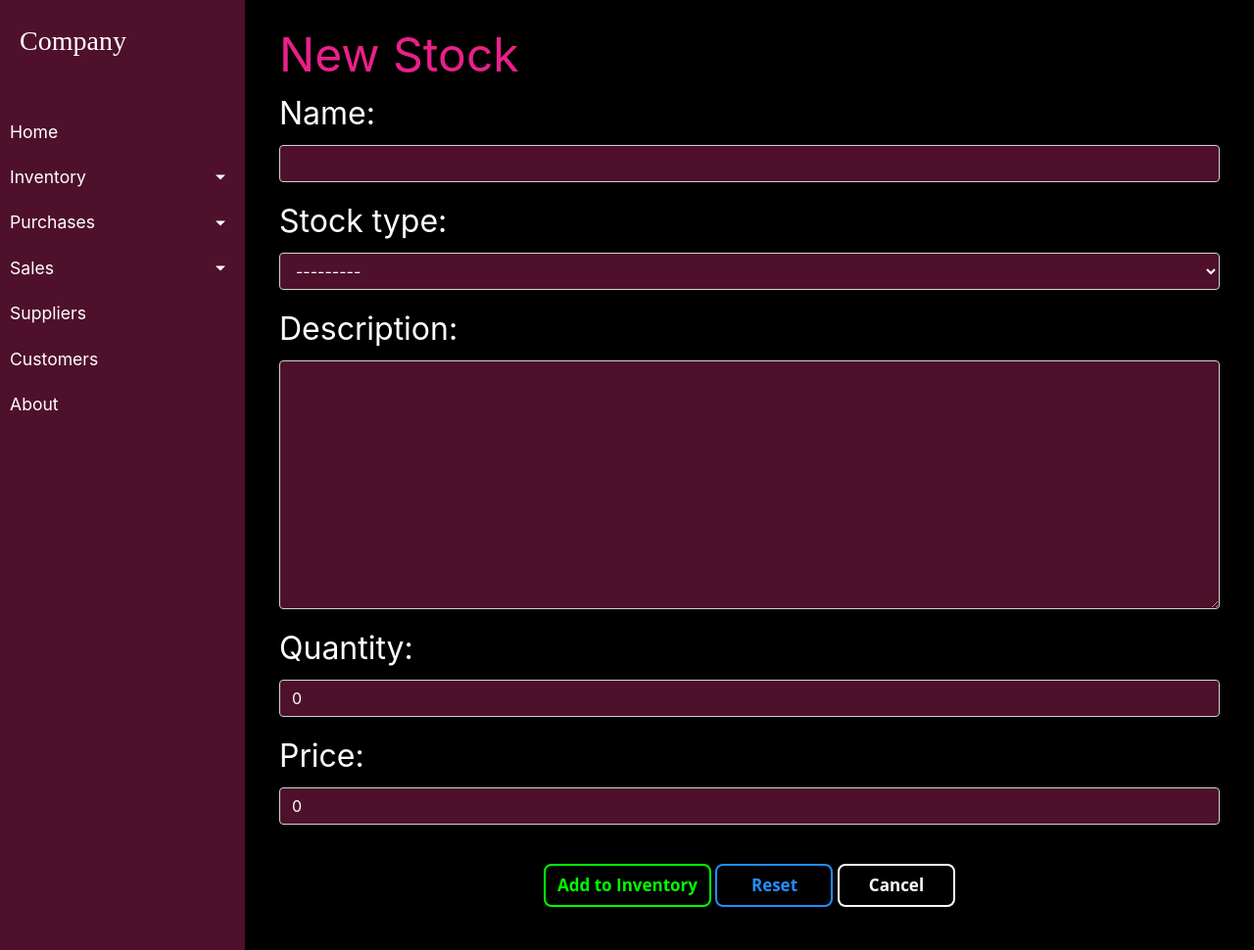
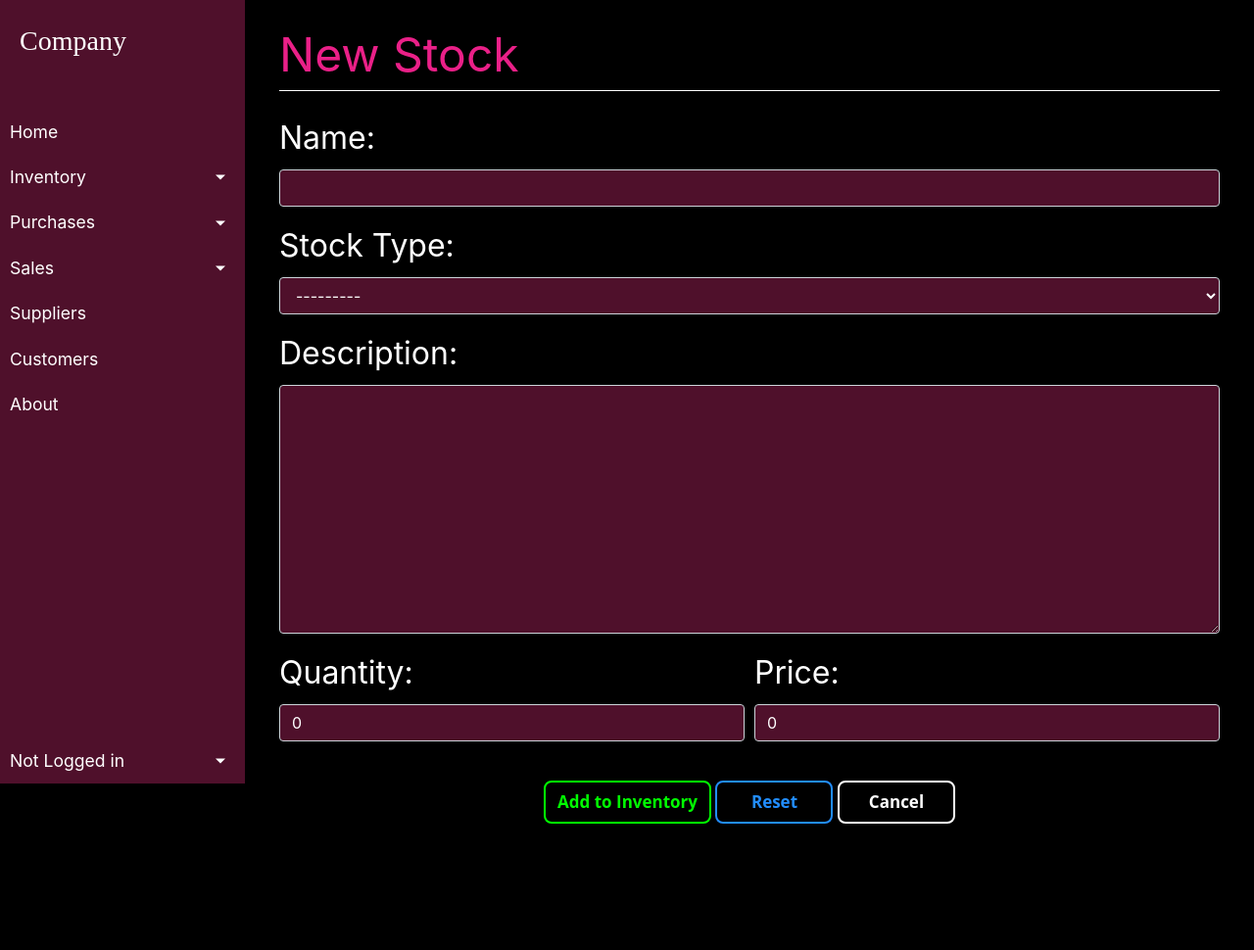
Before and after one commit to akashroshan135/inventory-management, a Django app: page /inventory/new in a window 1280 px wide. Shown: the whole page at 98% size. After the commit the page ends 841 px from the top, so only its background shows below. Run offline with Django 3.2, Linux system fonts and the light colour scheme; some libraries are stand-ins or nearby versions; some web fonts are replaced.

Commit message:
made sidebar static, edit stock form

```diff
--- a/homepage/static/css/sidebar.css
+++ b/homepage/static/css/sidebar.css
@@ -11,8 +11,12 @@
 }
 
 #sidebar {
-    min-width: 250px;
-    max-width: 250px;
+    width: 250px;
+    position: fixed;
+    top: 0;
+    left: 0;
+    height: 100vh;
+    z-index: 999;
     background: #4F102B;
     color: #fff;
     transition: all 0.3s;
@@ -83,6 +87,12 @@ a.nav-button {
     color: #4F102B;
 }
 
+.bottomleft {
+    bottom: 0;
+    position: absolute;
+    min-width: 250px;
+    max-width: 250px;
+}
 
 /* ---------------------------------------------------
     CONTENT STYLE
@@ -90,6 +100,7 @@ a.nav-button {
 
 #content {
     width: 100%;
+    margin-left: 250px;
     padding: 20px;
     min-height: 100vh;
     transition: all 0.3s;
--- a/homepage/templates/base.html
+++ b/homepage/templates/base.html
@@ -67,8 +67,22 @@
                 <li>
                     <a class="sidebar-text sidebar-button" href="#">About</a>
                 </li>
+
+                <li class="bottomleft">
+                    {% if user.is_authenticated %}
+                        <a href="#UserSubmenu" data-toggle="collapse" class="dropdown-toggle sidebar-text right-arrow sidebar-button">{{ request.user.username }}</a>
+                    {% else %}
+                        <a href="#UserSubmenu" data-toggle="collapse" class="dropdown-toggle sidebar-text right-arrow sidebar-button">Not Logged in</a>
+                    {% endif %}
+                    <ul class="collapse list-unstyled" id="UserSubmenu">
+                        {% if request.user.is_superuser %}
+                            <li> <a class="sidebar-text sidebar-subitem sidebar-button" href="{% url 'admin:index' %}">Admin Page</a> </li>
+                        {% endif %}
+                        <li> <a class="sidebar-text sidebar-subitem sidebar-button" href="#">Logout</a> </li>
+                    </ul>
+                </li>
+
             </ul>
-
             {% comment %}
             <ul class="list-unstyled CTAs">
                 <li>
@@ -99,7 +113,8 @@
 
                 </div>
             </div>
-        <br>
+            <br>
+
         </div>
 
     </main>
--- a/homepage/templates/home.html
+++ b/homepage/templates/home.html
@@ -7,6 +7,6 @@
 {% block content %}
 
 {# TODO: Put some actual stuff on this page#}
-<center> test </center>
+<center> <span style="color: white;">test</span> </center>
 
 {% endblock content %}
--- a/inventory/forms.py
+++ b/inventory/forms.py
@@ -2,13 +2,12 @@ from django import forms
 from .models import Stock
 
 class StockForm(forms.ModelForm):
-    #FIXME: fix the following code to something that doesn't look like garbage
     def __init__(self, *args, **kwargs):                                                        # used to set css classes to the various fields
         super().__init__(*args, **kwargs)
         self.fields['name'].widget.attrs.update({'class': 'textinput form-control'})
         self.fields['stock_type'].widget.attrs.update({'class': 'textinput form-control'})
-        self.fields['quantity'].widget.attrs.update({'class': 'textinput form-control'})
-        self.fields['price'].widget.attrs.update({'class': 'textinput form-control'})
+        self.fields['quantity'].widget.attrs.update({'class': 'textinput form-control', 'min': '0'})
+        self.fields['price'].widget.attrs.update({'class': 'textinput form-control', 'min': '0'})
 
     class Meta:
         model = Stock
--- a/inventory/models.py
+++ b/inventory/models.py
@@ -11,7 +11,7 @@ class Stock(models.Model):
     )
     stock_type = models.CharField(max_length=2, choices=type)
     name = models.CharField(max_length=30, unique=True)
-    description = models.CharField(max_length=100)
+    description = models.CharField(max_length=255)
     price = models.IntegerField(default=0)
     quantity = models.IntegerField(default=0)
 
--- a/inventory/templates/edit_stock.html
+++ b/inventory/templates/edit_stock.html
@@ -6,20 +6,46 @@
 
 {% block content %}
 
-    <div style="color:#ea2088; font-style: bold; font-size: 3rem;">{{title}}</div>
+    <div style="color:#ea2088; font-style: bold; font-size: 3rem; border-bottom: 1px solid white;">{{title}}</div><br>
 
     <form method="post">
 
         {% csrf_token %}
+        {{ form.non_field_errors }}
 
-        {% for field in form.visible_fields %}
-            <div class="form-group">
-                {{ field.label_tag }}
-                {{ field }}
+        <div class="form-group">
+            {{ form.name.errors }}
+            <label for="{{ form.name.id_for_label }}">Name:</label>
+            {{ form.name }}
+        </div>
+
+        <div class="form-group">
+            {{ form.stock_type.errors }}
+            <label for="{{ form.stock_type.id_for_label }}">Stock Type:</label>
+            {{ form.stock_type }}
+        </div>
+
+        <div class="form-group">
+            {{ form.description.errors }}
+            <label for="{{ form.description.id_for_label }}">Description:</label>
+            {{ form.description }}
+        </div>
+
+        <div class="form-row">
+            <div class="form-group col-md-6">
+                {{ form.quantity.errors }}
+                <label for="{{ form.quantity.id_for_label }}">Quantity:</label>
+                {{ form.quantity }}
             </div>
-        {% endfor %}
+            <div class="form-group col-md-6">
+                {{ form.price.errors }}
+                <label for="{{ form.price.id_for_label }}">Price:</label>
+                {{ form.price }}
+            </div>
+        </div>
 
         <br>
+
         <center>
             <button type="submit" class="btn ghost-green">{{ savebtn }}</button>
             {% if title == "New Stock" %}
```
